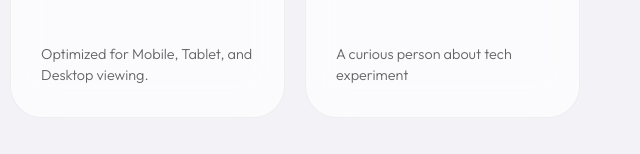
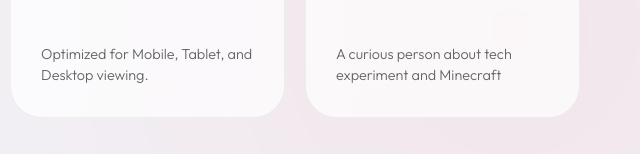
Before and after one commit to ship-it-afk/YT, a plain HTML site: page index.html in a window 1280 px wide. Shown: the part 610-764 px from the top of the page, 640-1280 px from the left. Drawn offline with Linux system fonts and the light colour scheme.

Commit message:
Update About Me section to include Minecraft

```diff
--- a/index.html
+++ b/index.html
@@ -206,7 +206,7 @@
 
             <div class="card">
                 <h3>About Me</h3>
-                <p style="font-size: 0.9rem; color: var(--text-secondary);">A curious person about tech experiment</p>
+                <p style="font-size: 0.9rem; color: var(--text-secondary);">A curious person about tech experiment and Minecraft</p>
             </div>
         </main>
     </div>
```
